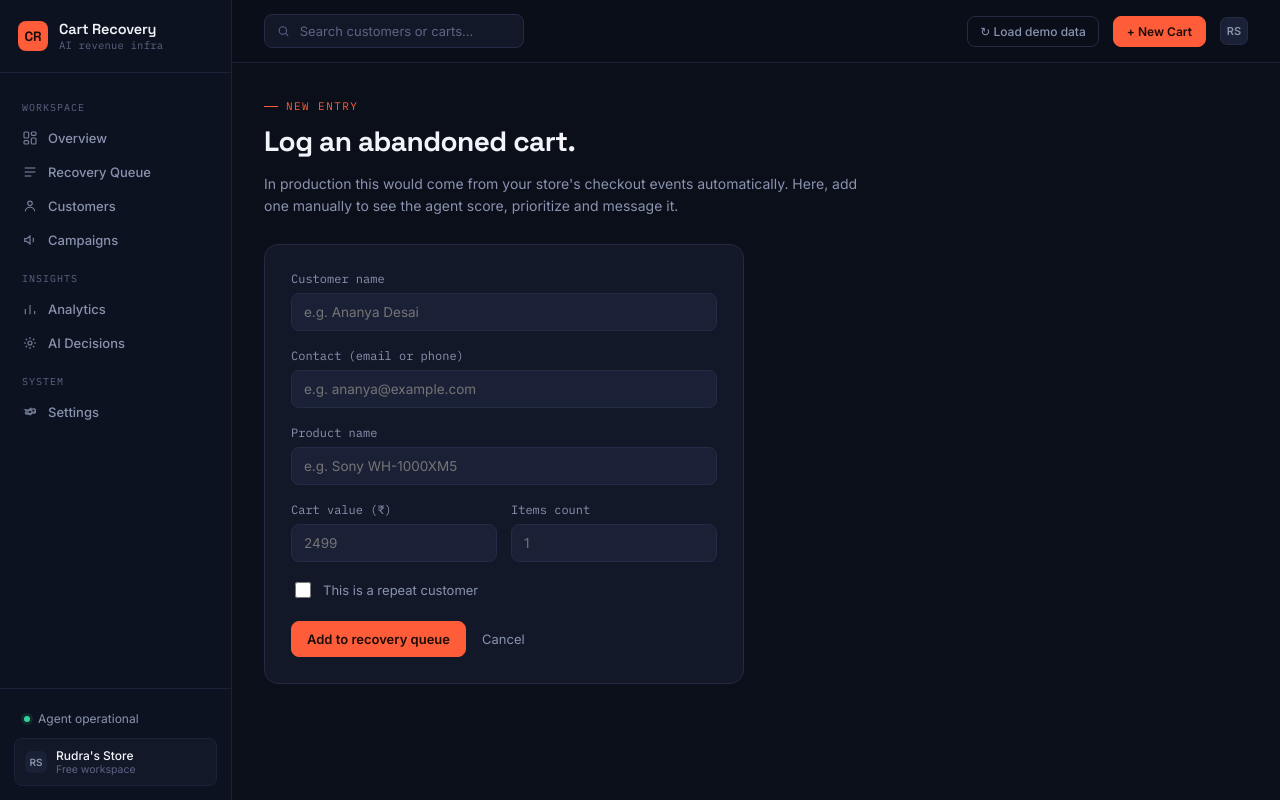
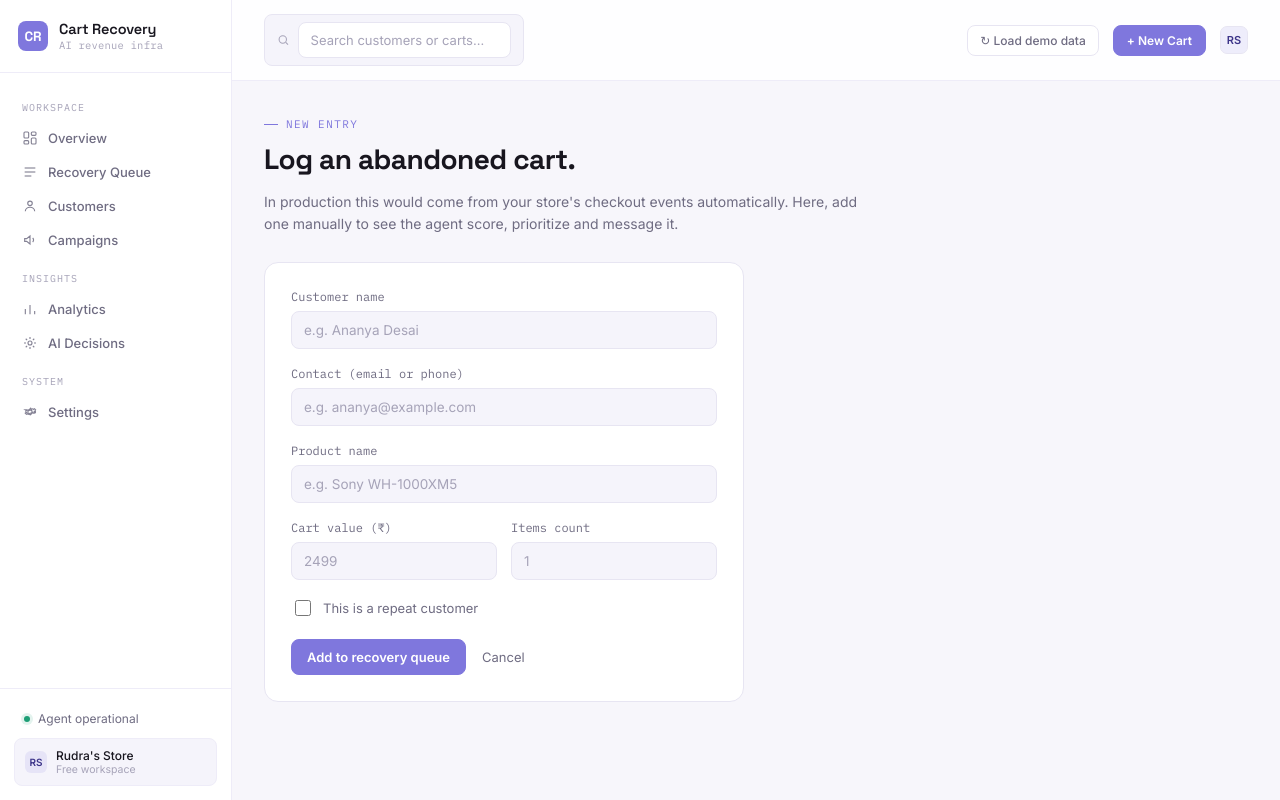
Before and after one commit to Ruddy2310/smart-cart-recovery-agent, a Flask app: page /add in a window 1280 px wide. Run offline with Flask 3, Linux system fonts and the light colour scheme.

Commit message:
redesign: light purple theme matching landing page

```diff
--- a/templates/base.html
+++ b/templates/base.html
@@ -8,25 +8,26 @@
 <link href="https://fonts.googleapis.com/css2?family=Space+Grotesk:wght@500;600;700&family=IBM+Plex+Mono:wght@400;500;600&family=Inter:wght@400;500;600&display=swap" rel="stylesheet">
 <style>
   :root{
-    --bg: #0B0F1A;
-    --sidebar-bg: #0D1220;
-    --surface: #131829;
-    --surface-2: #1A2036;
-    --line: #242B45;
-    --line-soft: #1C2238;
-    --text: #F2F4FA;
-    --text-muted: #8993AF;
-    --text-dim: #5B6483;
-    --coral: #FF5D3A;
-    --coral-dim: rgba(255,93,58,0.12);
-    --emerald: #34D399;
-    --emerald-dim: rgba(52,211,153,0.12);
-    --amber: #F5A623;
-    --amber-dim: rgba(245,166,35,0.12);
-    --rose: #FB5B7A;
-    --rose-dim: rgba(251,91,122,0.12);
-    --blue: #6E8BFF;
-    --blue-dim: rgba(110,139,255,0.12);
+    --bg: #F7F6FB;
+    --sidebar-bg: #FFFFFF;
+    --surface: #FFFFFF;
+    --surface-2: #F5F4FB;
+    --line: #E7E5F2;
+    --line-soft: #EEECF8;
+    --text: #18161F;
+    --text-muted: #6F6C82;
+    --text-dim: #A6A3B8;
+    --coral: #7F77DD;
+    --coral-dim: rgba(127,119,221,0.12);
+    --coral-text: #FFFFFF;
+    --emerald: #1D9E75;
+    --emerald-dim: rgba(29,158,117,0.12);
+    --amber: #BA7517;
+    --amber-dim: rgba(186,117,23,0.12);
+    --rose: #D4537E;
+    --rose-dim: rgba(212,83,126,0.12);
+    --blue: #378ADD;
+    --blue-dim: rgba(55,138,221,0.12);
     --sidebar-w: 232px;
   }
   *{ box-sizing: border-box; }
@@ -42,7 +43,7 @@
   .mono{ font-family: 'IBM Plex Mono', monospace; }
   .display{ font-family: 'Space Grotesk', sans-serif; }
   a{ color: inherit; text-decoration: none; }
-  ::selection{ background: var(--coral); color:#1a0c07; }
+  ::selection{ background: var(--coral); color: var(--coral-text); }
   svg{ display:block; }
 
   /* ---------- Sidebar ---------- */
@@ -56,9 +57,9 @@
     width: 30px; height: 30px; border-radius: 8px; flex-shrink:0;
     background: var(--coral);
     display:flex; align-items:center; justify-content:center;
-    font-family:'Space Grotesk'; font-weight:700; font-size:13.5px; color:#1a0c07;
+    font-family:'Space Grotesk'; font-weight:700; font-size:13.5px; color: var(--coral-text);
   }
-  .brand-name{ font-family:'Space Grotesk'; font-weight:600; font-size:14.5px; letter-spacing:-0.01em; line-height:1.25; }
+  .brand-name{ font-family:'Space Grotesk'; font-weight:600; font-size:14.5px; letter-spacing:-0.01em; line-height:1.25; color: var(--text); }
   .brand-sub{ font-size:10.5px; color: var(--text-dim); font-family:'IBM Plex Mono'; letter-spacing:0.02em; }
 
   .side-nav{ flex:1; padding: 14px 12px; display:flex; flex-direction:column; gap:2px; overflow-y:auto; }
@@ -68,15 +69,15 @@
     font-size: 13px; font-weight: 500; color: var(--text-muted); transition: all .12s ease;
   }
   .side-link svg{ opacity:.85; flex-shrink:0; }
-  .side-link:hover{ color: var(--text); background: var(--surface); }
-  .side-link.active{ color: var(--text); background: var(--surface-2); }
+  .side-link:hover{ color: var(--text); background: var(--surface-2); }
+  .side-link.active{ color: #3C3489; background: var(--coral-dim); }
   .side-link.active svg{ opacity:1; color: var(--coral); }
 
   .sidebar-footer{ padding: 14px; border-top: 1px solid var(--line-soft); }
   .agent-status{ display:flex; align-items:center; gap:8px; font-size:12px; color: var(--text-muted); padding: 8px 10px; }
   .status-dot{ width:6px; height:6px; border-radius:50%; background: var(--emerald); box-shadow: 0 0 0 3px var(--emerald-dim); flex-shrink:0; }
-  .workspace-chip{ display:flex; align-items:center; gap:9px; padding: 9px 10px; margin-top:4px; border-radius:8px; background: var(--surface); border:1px solid var(--line-soft); }
-  .workspace-avatar{ width:22px; height:22px; border-radius:6px; background: var(--surface-2); display:flex; align-items:center; justify-content:center; font-size:10px; font-weight:600; color: var(--text-muted); flex-shrink:0; }
+  .workspace-chip{ display:flex; align-items:center; gap:9px; padding: 9px 10px; margin-top:4px; border-radius:8px; background: var(--surface-2); border:1px solid var(--line-soft); }
+  .workspace-avatar{ width:22px; height:22px; border-radius:6px; background: var(--coral-dim); display:flex; align-items:center; justify-content:center; font-size:10px; font-weight:600; color: #3C3489; flex-shrink:0; }
   .workspace-name{ font-size:12px; font-weight:500; color: var(--text); }
   .workspace-sub{ font-size:10.5px; color: var(--text-dim); }
 
@@ -86,10 +87,10 @@
   .topbar{
     display:flex; align-items:center; justify-content:space-between; gap:16px;
     padding: 14px 32px; border-bottom: 1px solid var(--line-soft);
-    position: sticky; top:0; background: rgba(11,15,26,0.85); backdrop-filter: blur(8px); z-index: 30;
+    position: sticky; top:0; background: rgba(255,255,255,0.85); backdrop-filter: blur(8px); z-index: 30;
   }
   .topbar-search{
-    display:flex; align-items:center; gap:8px; background: var(--surface); border:1px solid var(--line);
+    display:flex; align-items:center; gap:8px; background: var(--surface-2); border:1px solid var(--line);
     border-radius:8px; padding: 7px 12px; width: 260px; color: var(--text-dim);
   }
   .topbar-search input{
@@ -97,7 +98,7 @@
   }
   .topbar-search input::placeholder{ color: var(--text-dim); }
   .topbar-right{ display:flex; align-items:center; gap:14px; }
-  .topbar-avatar{ width:28px; height:28px; border-radius:7px; background: var(--surface-2); border:1px solid var(--line); display:flex; align-items:center; justify-content:center; font-size:11px; font-weight:600; color: var(--text-muted); }
+  .topbar-avatar{ width:28px; height:28px; border-radius:7px; background: var(--coral-dim); border:1px solid var(--line); display:flex; align-items:center; justify-content:center; font-size:11px; font-weight:600; color: #3C3489; }
 
   .container{ max-width: 1180px; padding: 36px 32px 80px; width:100%; margin:0 auto; }
 
@@ -106,24 +107,24 @@
     color: var(--coral); margin-bottom: 10px; display:flex; align-items:center; gap:8px;
   }
   .eyebrow::before{ content:''; width:14px; height:1px; background: var(--coral); }
-  .page-title{ font-family:'Space Grotesk'; font-size: 28px; font-weight: 700; letter-spacing: -0.02em; margin: 0 0 8px; }
+  .page-title{ font-family:'Space Grotesk'; font-size: 28px; font-weight: 700; letter-spacing: -0.02em; margin: 0 0 8px; color: var(--text); }
   .page-sub{ color: var(--text-muted); font-size: 14px; max-width: 620px; line-height: 1.6; }
 
   .btn{
     display:inline-flex; align-items:center; gap:7px; padding: 9px 15px; border-radius: 8px; font-size: 13px; font-weight: 500;
-    border: 1px solid var(--line); color: var(--text-muted); background: transparent; cursor:pointer; transition: all .12s ease; font-family:'Inter';
+    border: 1px solid var(--line); color: var(--text-muted); background: var(--surface); cursor:pointer; transition: all .12s ease; font-family:'Inter';
   }
-  .btn:hover{ color: var(--text); border-color: rgba(255,255,255,0.22); background: var(--surface); }
-  .btn.primary{ background: var(--coral); color: #1a0c07; border-color: var(--coral); font-weight: 600; }
-  .btn.primary:hover{ background: #FF7452; }
-  .btn.ghost-emerald{ color: var(--emerald); border-color: rgba(52,211,153,0.35); }
+  .btn:hover{ color: var(--text); border-color: var(--text-dim); background: var(--surface-2); }
+  .btn.primary{ background: var(--coral); color: var(--coral-text); border-color: var(--coral); font-weight: 600; }
+  .btn.primary:hover{ background: #6A61CC; }
+  .btn.ghost-emerald{ color: var(--emerald); border-color: rgba(29,158,117,0.35); }
   .btn.ghost-emerald:hover{ background: var(--emerald-dim); }
 
   /* ---------- Toasts ---------- */
   .toast-stack{ position: fixed; bottom: 22px; right: 22px; display:flex; flex-direction:column; gap:8px; z-index: 100; }
   .toast{
-    background: var(--surface-2); border:1px solid var(--line); border-radius:9px; padding: 11px 16px;
-    font-size: 13px; color: var(--text); box-shadow: 0 8px 24px rgba(0,0,0,0.35); display:flex; align-items:center; gap:9px;
+    background: var(--surface); border:1px solid var(--line); border-radius:9px; padding: 11px 16px;
+    font-size: 13px; color: var(--text); box-shadow: 0 8px 24px rgba(24,22,31,0.1); display:flex; align-items:center; gap:9px;
     animation: toast-in .18s ease;
   }
   .toast::before{ content:''; width:6px; height:6px; border-radius:50%; background: var(--emerald); flex-shrink:0; }
@@ -134,10 +135,10 @@
   .metric-row{ display:grid; grid-template-columns: repeat(4, 1fr); gap: 12px; }
   .metric-card{ background: var(--surface); border:1px solid var(--line); border-radius: 12px; padding: 16px 17px; }
   .metric-label{ font-size: 12px; color: var(--text-muted); margin-bottom: 9px; }
-  .metric-value{ font-family:'Space Grotesk'; font-size: 21px; font-weight: 700; letter-spacing:-0.01em; }
+  .metric-value{ font-family:'Space Grotesk'; font-size: 21px; font-weight: 700; letter-spacing:-0.01em; color: var(--text); }
 
   .empty-state{ background: var(--surface); border: 1px dashed var(--line); border-radius: 14px; padding: 56px 40px; text-align:center; }
-  .empty-title{ font-family:'Space Grotesk'; font-size: 17px; font-weight:600; margin-bottom: 9px;}
+  .empty-title{ font-family:'Space Grotesk'; font-size: 17px; font-weight:600; margin-bottom: 9px; color: var(--text); }
   .empty-copy{ color: var(--text-muted); font-size: 13.5px; max-width: 440px; margin: 0 auto; line-height:1.6; }
   .feed-empty{ font-size: 12.5px; color: var(--text-dim); line-height:1.6; }
 
@@ -147,13 +148,20 @@
 
   .intent-badge{ font-size: 11px; font-weight:600; padding: 3px 9px; border-radius: 6px; display:inline-block; }
   .intent-very-high{ color: var(--rose); background: var(--rose-dim); }
-  .intent-high{ color: var(--coral); background: var(--coral-dim); }
+  .intent-high{ color: #3C3489; background: var(--coral-dim); }
   .intent-medium{ color: var(--amber); background: var(--amber-dim); }
   .intent-low{ color: var(--text-dim); background: var(--surface-2); }
 
   .status-chip{ font-size: 11px; font-weight:600; padding:3px 9px; border-radius:6px; }
   .status-abandoned{ color: var(--rose); background: var(--rose-dim); }
   .status-recovered{ color: var(--emerald); background: var(--emerald-dim); }
+
+  input[type="text"], input[type="number"], input[type="email"], input[type="tel"], textarea{
+    background: var(--surface); border: 1px solid var(--line); border-radius: 8px; padding: 9px 12px;
+    font-family: 'Inter'; font-size: 13px; color: var(--text); width: 100%;
+  }
+  input::placeholder, textarea::placeholder{ color: var(--text-dim); }
+  input:focus, textarea:focus{ outline: none; border-color: var(--coral); box-shadow: 0 0 0 3px var(--coral-dim); }
 
   @media (max-width: 880px){
     :root{ --sidebar-w: 0px; }
@@ -199,7 +207,7 @@
         <svg width="16" height="16" viewBox="0 0 24 24" fill="none" stroke="currentColor" stroke-width="1.7"><line x1="5" y1="20" x2="5" y2="12"/><line x1="12" y1="20" x2="12" y2="6"/><line x1="19" y1="20" x2="19" y2="15"/></svg>
         Analytics
       </a>
-      <a href="/decisions" class="side-link {% if request.path == '/decisions' %}active{% endif %}">
+      <a href="{{ url_for('decisions_log') }}" class="side-link {% if request.path == url_for('decisions_log') %}active{% endif %}">
         <svg width="16" height="16" viewBox="0 0 24 24" fill="none" stroke="currentColor" stroke-width="1.7"><circle cx="12" cy="12" r="3"/><path d="M12 3v3M12 18v3M3 12h3M18 12h3M5.6 5.6l2.1 2.1M16.3 16.3l2.1 2.1M5.6 18.4l2.1-2.1M16.3 7.7l2.1-2.1"/></svg>
         AI Decisions
       </a>
@@ -227,10 +235,10 @@
     <div class="topbar">
       <div class="topbar-search">
         <svg width="14" height="14" viewBox="0 0 24 24" fill="none" stroke="currentColor" stroke-width="2"><circle cx="11" cy="11" r="7"/><line x1="21" y1="21" x2="16.65" y2="16.65"/></svg>
-        <input type="text" id="globalSearch" placeholder="Search customers or carts…">
+        <input type="text" id="globalSearch" placeholder="Search customers or carts&hellip;">
       </div>
       <div class="topbar-right">
-        <a href="/seed" class="btn" style="font-size:12px; padding:7px 12px;">↻ Load demo data</a>
+        <a href="/seed" class="btn" style="font-size:12px; padding:7px 12px;">&#8635; Load demo data</a>
         <a href="/add" class="btn primary" style="font-size:12px; padding:7px 13px;">+ New Cart</a>
         <div class="topbar-avatar">RS</div>
       </div>
@@ -250,12 +258,10 @@
   </div>
 
   <script>
-    // auto-dismiss flashed toasts
     document.querySelectorAll('.toast').forEach((el, i) => {
       setTimeout(() => { el.style.transition = 'opacity .25s ease'; el.style.opacity = '0'; setTimeout(() => el.remove(), 260); }, 3200 + i * 300);
     });
 
-    // lightweight client-side search across [data-search] rows/cards
     const searchInput = document.getElementById('globalSearch');
     if (searchInput) {
       searchInput.addEventListener('input', () => {
```
